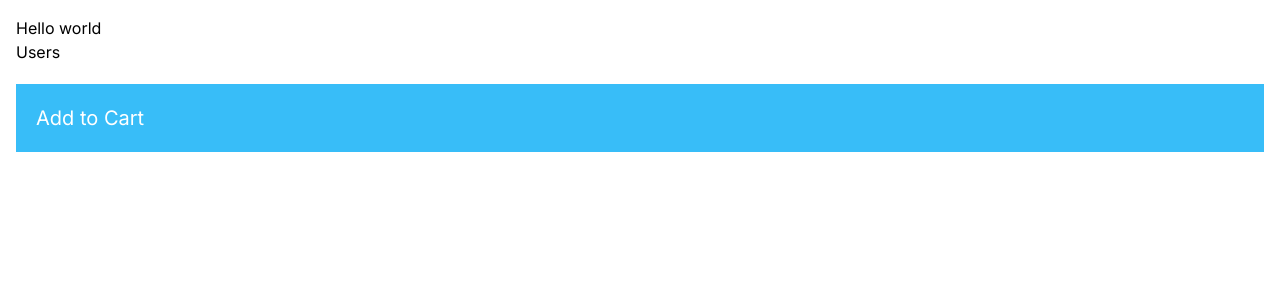
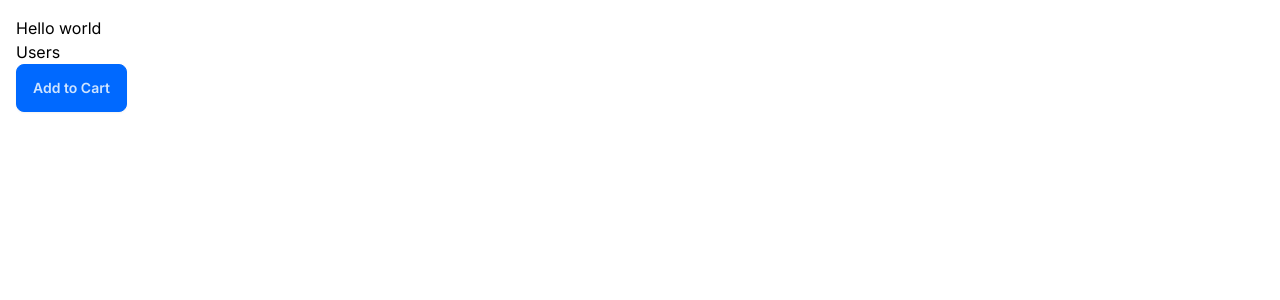
Before and after one commit to kabgig/nextJs1, a Next.js app: page / in a window 1280 px wide. Shown: the top 300 px of the page. Built offline with nearby package versions, Linux system fonts and the light colour scheme.

Commit message:
routing url params

```diff
--- a/app/components/AddToCart.tsx
+++ b/app/components/AddToCart.tsx
@@ -4,7 +4,9 @@ import React from "react";
 const AddToCart = () => {
   return (
     <div>
-      <button onClick={() => console.log("click")}>Add to Cart</button>
+      <button className="btn btn-primary" onClick={() => console.log("click")}>
+        Add to Cart
+      </button>
     </div>
   );
 };
--- a/app/components/ProductCard.tsx
+++ b/app/components/ProductCard.tsx
@@ -3,7 +3,7 @@ import AddToCart from "./AddToCart";
 
 const ProductCard = () => {
   return (
-    <div className="p-5 my-5 bg-sky-400 text-white text-xl hover:bg-sky-600">
+    <div>
       <AddToCart />
     </div>
   );
--- a/app/layout.tsx
+++ b/app/layout.tsx
@@ -1,22 +1,22 @@
-import './globals.css'
-import type { Metadata } from 'next'
-import { Inter } from 'next/font/google'
+import "./globals.css";
+import type { Metadata } from "next";
+import { Inter } from "next/font/google";
 
-const inter = Inter({ subsets: ['latin'] })
+const inter = Inter({ subsets: ["latin"] });
 
 export const metadata: Metadata = {
-  title: 'Create Next App',
-  description: 'Generated by create next app',
-}
+  title: "Create Next App",
+  description: "Generated by create next app",
+};
 
 export default function RootLayout({
   children,
 }: {
-  children: React.ReactNode
+  children: React.ReactNode;
 }) {
   return (
-    <html lang="en">
+    <html lang="en" data-theme="winter">
       <body className={inter.className}>{children}</body>
     </html>
-  )
+  );
 }
--- /dev/null
+++ b/app/products/[[...slug]]/page.tsx
@@ -0,0 +1,11 @@
+import React from "react";
+
+interface Props {
+  params: { slug: string[] };
+}
+
+const ProductPage = ({ params: { slug } }: Props) => {
+  return <div>ProductPage {slug}</div>;
+};
+
+export default ProductPage;
--- /dev/null
+++ b/app/users/UserTable.tsx
@@ -0,0 +1,32 @@
+import React from "react";
+
+interface User {
+  id: number;
+  name: string;
+  email: string;
+}
+
+const UserTable = async () => {
+  const res = await fetch("https://jsonplaceholder.typicode.com/users");
+  const users: User[] = await res.json();
+  return (
+    <table className="table table-bordered">
+      <thead>
+        <tr>
+          <th>Name</th>
+          <th>Email</th>
+        </tr>
+      </thead>
+      <tbody>
+        {users.map((user) => (
+          <tr key={user.id}>
+            <td>{user.name}</td>
+            <td>{user.email}</td>
+          </tr>
+        ))}
+      </tbody>
+    </table>
+  );
+};
+
+export default UserTable;
--- /dev/null
+++ b/app/users/[id]/page.tsx
@@ -0,0 +1,11 @@
+import React from "react";
+
+interface Props {
+  params: { id: number };
+}
+
+const UserDetailPage = ({ params: { id } }: Props) => {
+  return <div>UserDetailPage {id}</div>;
+};
+
+export default UserDetailPage;
--- /dev/null
+++ b/app/users/[id]/photos/[photoId]/page.tsx
@@ -0,0 +1,15 @@
+import React from "react";
+
+interface Props {
+  params: { id: number; photoId: number };
+}
+
+const PhotoPage = ({ params: { id, photoId } }: Props) => {
+  return (
+    <div>
+      PhotoPage {id} {photoId}
+    </div>
+  );
+};
+
+export default PhotoPage;
--- a/app/users/page.tsx
+++ b/app/users/page.tsx
@@ -1,22 +1,11 @@
 import React from "react";
-
-interface User {
-  id: number;
-  name: string;
-}
+import UserTable from "./UserTable";
 
 const UsersPage = async () => {
-  const res = await fetch("https://jsonplaceholder.typicode.com/users");
-  const users: User[] = await res.json();
   return (
     <>
       <h1>Users</h1>
-      <p>{new Date().toLocaleDateString()}</p>
-      <ul>
-        {users.map((user) => (
-          <li key={user.id}>{user.name}</li>
-        ))}
-      </ul>
+      <UserTable />
     </>
   );
 };
--- a/package.json
+++ b/package.json
@@ -21,5 +21,8 @@
     "react-dom": "18.3.1",
     "tailwindcss": "3.4.10",
     "typescript": "5.5.4"
+  },
+  "devDependencies": {
+    "daisyui": "^4.12.10"
   }
 }
--- a/tailwind.config.ts
+++ b/tailwind.config.ts
@@ -1,20 +1,23 @@
-import type { Config } from 'tailwindcss'
+import type { Config } from "tailwindcss";
 
 const config: Config = {
   content: [
-    './pages/**/*.{js,ts,jsx,tsx,mdx}',
-    './components/**/*.{js,ts,jsx,tsx,mdx}',
-    './app/**/*.{js,ts,jsx,tsx,mdx}',
+    "./pages/**/*.{js,ts,jsx,tsx,mdx}",
+    "./components/**/*.{js,ts,jsx,tsx,mdx}",
+    "./app/**/*.{js,ts,jsx,tsx,mdx}",
   ],
   theme: {
     extend: {
       backgroundImage: {
-        'gradient-radial': 'radial-gradient(var(--tw-gradient-stops))',
-        'gradient-conic':
-          'conic-gradient(from 180deg at 50% 50%, var(--tw-gradient-stops))',
+        "gradient-radial": "radial-gradient(var(--tw-gradient-stops))",
+        "gradient-conic":
+          "conic-gradient(from 180deg at 50% 50%, var(--tw-gradient-stops))",
       },
     },
   },
-  plugins: [],
-}
-export default config
+  plugins: [require("daisyui")],
+  daisyui: {
+    themes: ["winter"],
+  },
+};
+export default config;
```
Also changed, not shown: 1 other file (tests, documents, lock files or other folders).
